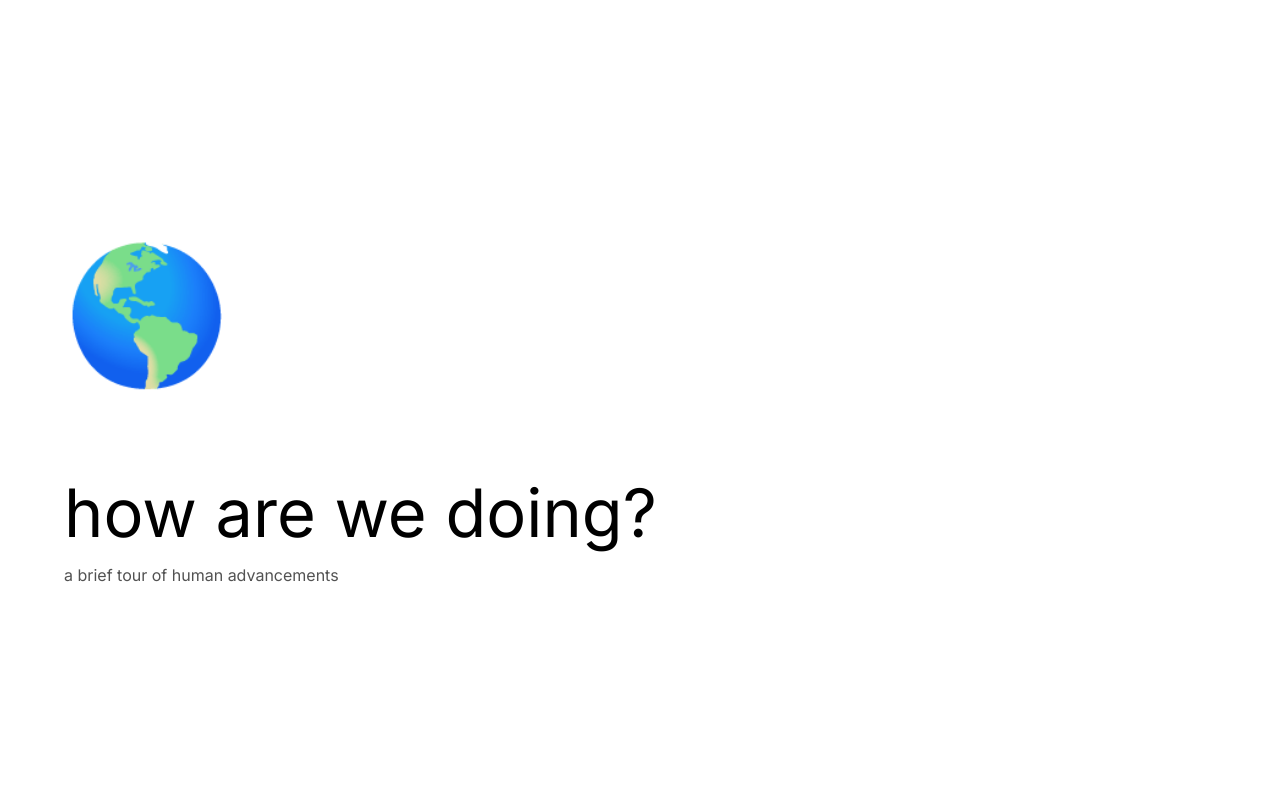
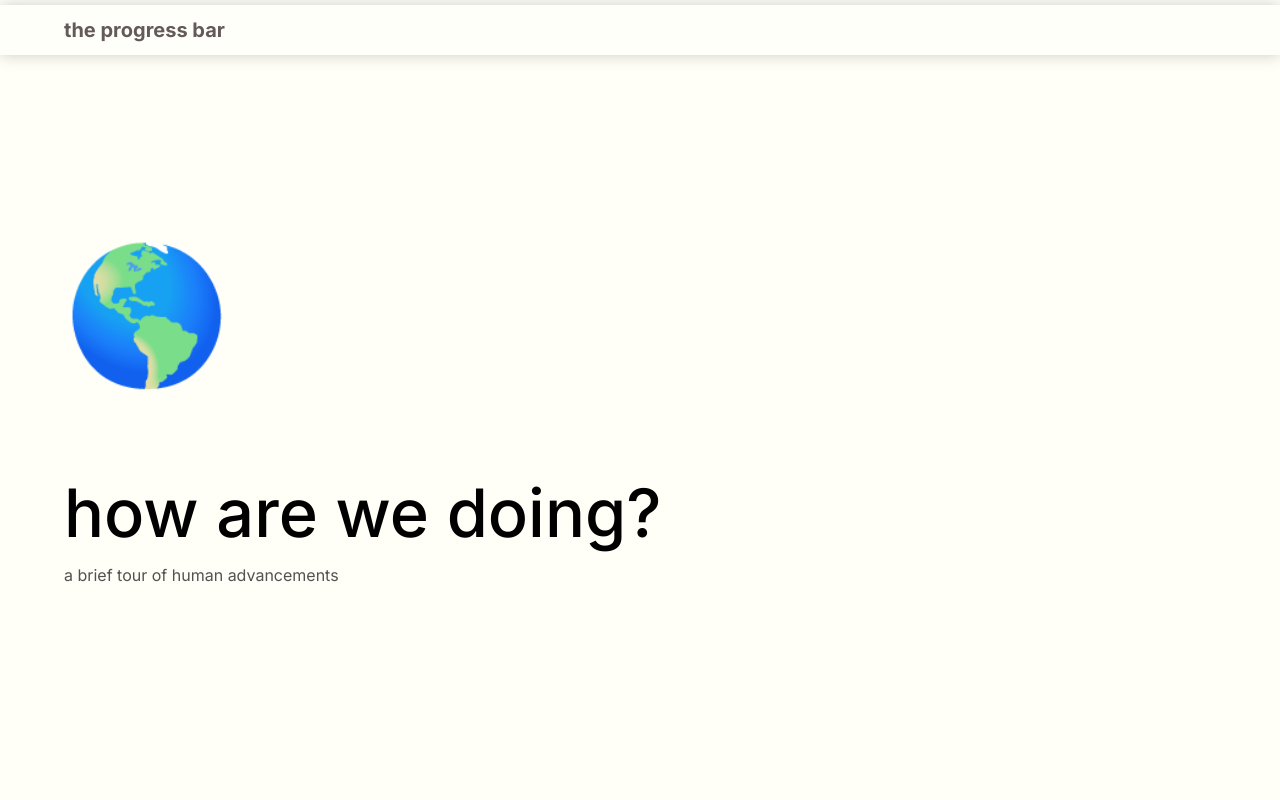
Before and after one commit to jonahbard/theprogressbar, a Next.js app: page / in a window 1280 px wide. Shown: the top 800 px of the page. Built offline with nearby package versions, Linux system fonts and the light colour scheme.

Commit message:
made upper bar with shadow

```diff
--- /dev/null
+++ b/app/H1Page.tsx
@@ -0,0 +1,9 @@
+function H1Page({ title } : { title: string }){
+    return (
+        <section>
+        <h1 style={{paddingTop: '30vh'}}>{title}</h1>
+        </section>
+    )
+}
+
+export default H1Page
--- /dev/null
+++ b/app/H2Page.tsx
@@ -0,0 +1,50 @@
+import './globals.css';
+import { JSXElementConstructor, PromiseLikeOfReactNode, ReactElement, ReactNode, ReactPortal, useEffect, useState } from 'react';
+import Image from 'next/image';
+
+function H2Page({ text, barPath, barPathSmall} : { text: string[], barPath?: string , barPathSmall?: string}){
+    return (
+      <section style={{display: 'flex', flexDirection: 'column', alignItems: 'left', justifyContent: 'center'}}>
+        {text.map((line, index) =>
+          <h2
+            key={index}
+            style={
+              index === text.length - 1
+                ? {fontWeight: 'bold', marginBottom: '50px'}
+                : {marginBottom: '50px'}
+            }
+          >
+            {line}
+          </h2>
+        )}
+        {barPath && (
+          <div className="px-5 pt-25" style={{ paddingLeft: '5%', paddingRight: '5%', paddingTop: '50px'}}>
+          {/* will show when screen width is less than 500px */}
+          {barPathSmall && (
+            <Image
+               className={"sm:hidden"}
+               src={barPathSmall}
+               alt="progress bar mini"
+               width={500}
+               height={50}
+            />
+          )}
+          {/* will show when screen width is more than or equal to 500px */}
+          {barPath && (
+            <Image
+               className={"hidden sm:block"}
+               src={barPath}
+               alt="progress bar"
+               width={1000}
+               height={100}
+            />
+          )}
+       </div>
+        )}
+
+
+      </section>
+    )
+  }
+
+  export default H2Page
--- a/app/basicprogressbargraphic.tsx
+++ b/app/basicprogressbargraphic.tsx
@@ -1,5 +1,6 @@
 'use client'
 
+import { Inter } from 'next/font/google'
 import React from 'react'
 import { useState, useEffect } from 'react'
 
@@ -32,19 +33,33 @@ function BasicProgressBarGraphic() {
     <div
         id="progress-container"
         style={{
-            height: "4px",
+            height: "5px",
             width: "100%",
-            backgroundColor: "white",
             position:"fixed",
+            backgroundColor: "rgba(255, 255, 250, 1)",
             top:"0",
             left:"0",
             right:"0"
         }}
     >
         <div className="progress-fill"
-            style={{height: "100%", backgroundColor: "black", width: progressWidth + '%'}}>
+            style={{height: "100%", backgroundColor: "rgb(100, 90, 90)", width: progressWidth + '%'}}>
+        </div>
+        <div style={{height: '50px', backgroundColor: "rgb(255, 255, 250)", boxShadow: '0px 0px 15px 0px rgba(0, 0, 0, 0.2)'}}>
+          <h3
+            style={{
+                fontSize: "20px",
+                color: "rgb(100, 90, 90)",
+                position:"fixed",
+                top:"15px",
+                left:"0",
+                fontWeight: '700',
+            }}>
+            the progress bar
+          </h3>
         </div>
     </div>
+
   )
 }
 
--- a/app/globals.css
+++ b/app/globals.css
@@ -4,7 +4,7 @@
 
 :root {
   --foreground-rgb: 0, 0, 0;
-  --background-start-rgb: 255, 255, 255;
+  --background-start-rgb: 255, 255, 248;
   --background-end-rgb: 255, 255, 255;
 }
 
@@ -15,6 +15,7 @@ body {
 
 .hero-title {
   font-size: 50pt;
+  font-weight: 500;
   padding-left: 5%;
   color: rgb(0, 0, 0);
   text-align: left;
--- a/app/page.tsx
+++ b/app/page.tsx
@@ -3,6 +3,8 @@
 import './globals.css';
 import { JSXElementConstructor, PromiseLikeOfReactNode, ReactElement, ReactNode, ReactPortal, useEffect, useState } from 'react';
 import Image from 'next/image';
+import H2Page from './H2Page'
+import H1Page from './H1Page'
 import BasicProgressBarGraphic from './basicprogressbargraphic';
 
 
@@ -92,7 +94,7 @@ function Life1(){
 function Life2(){
   return (
     <H2Page
-      text={['🔥 What a dub.', 'But wait. with that, we’ve more than doubled the average human lifespan.']}
+      text={['🔥 Awesome.', 'But wait. With that, we’ve more than doubled the average human lifespan.']}
       barPath='/lifespanbar1.svg'
       barPathSmall='/lifespanbar1small.svg'
     />
@@ -163,11 +165,11 @@ function Poverty(){
       text={[
         'Most humans who ever lived were slaves, indentured servants, or peasant laborers. As recently as the 1800s over 80% of the world was in extreme poverty.',
 
-        'As of 2022 we’ve chopped this number in half.',
+        'We chopped this number in half.',
         'And then we did it again.',
         'And then again.',
 
-        '9.2% of the world’s residents now live in extreme poverty.'
+        'As of 2022 9.2% of the world’s residents now live in extreme poverty.'
       ]}
       barPath='/povertybar.svg'
       barPathSmall='/povertybarsmall.svg'
@@ -181,7 +183,7 @@ function Literacy(){
       text={[
         'Writing is pretty cool.',
 
-        'It made history start existing. it made complex economies possible. It continues to enable billions of people to support their family and participate in a democratic society.',
+        'It made history start existing. It made complex economies possible. It continues to enable billions of people to support their family and participate in a democratic society.',
 
         '12,000 years ago no one knew how to write.',
 
@@ -213,58 +215,7 @@ function Democracy(){
 }
 
 
-function H1Page({ title } : { title: string }){
-  return (
-    <section>
-      <h1 style={{paddingTop: '30vh'}}>{title}</h1>
-    </section>
-  )
-}
 
-function H2Page({ text, barPath, barPathSmall} : { text: string[], barPath?: string , barPathSmall?: string}){
-  return (
-    <section style={{display: 'flex', flexDirection: 'column', alignItems: 'left', justifyContent: 'center'}}>
-      {text.map((line, index) =>
-        <h2
-          key={index}
-          style={
-            index === text.length - 1
-              ? {fontWeight: 'bold', marginBottom: '50px'}
-              : {marginBottom: '50px'}
-          }
-        >
-          {line}
-        </h2>
-      )}
-      {barPath && (
-        <div className="px-5 pt-25" style={{ paddingLeft: '5%', paddingRight: '5%', paddingTop: '50px'}}>
-        {/* will show when screen width is less than 500px */}
-        {barPathSmall && (
-          <Image
-             className={"sm:hidden"}
-             src={barPathSmall}
-             alt="progress bar mini"
-             width={500}
-             height={50}
-          />
-        )}
-        {/* will show when screen width is more than or equal to 500px */}
-        {barPath && (
-          <Image
-             className={"hidden sm:block"}
-             src={barPath}
-             alt="progress bar"
-             width={1000}
-             height={100}
-          />
-        )}
-     </div>
-      )}
-
-
-    </section>
-  )
-}
 
 function ProgressBar() {
   return
```
Also changed, not shown: app/navbar.tsx (deleted).
